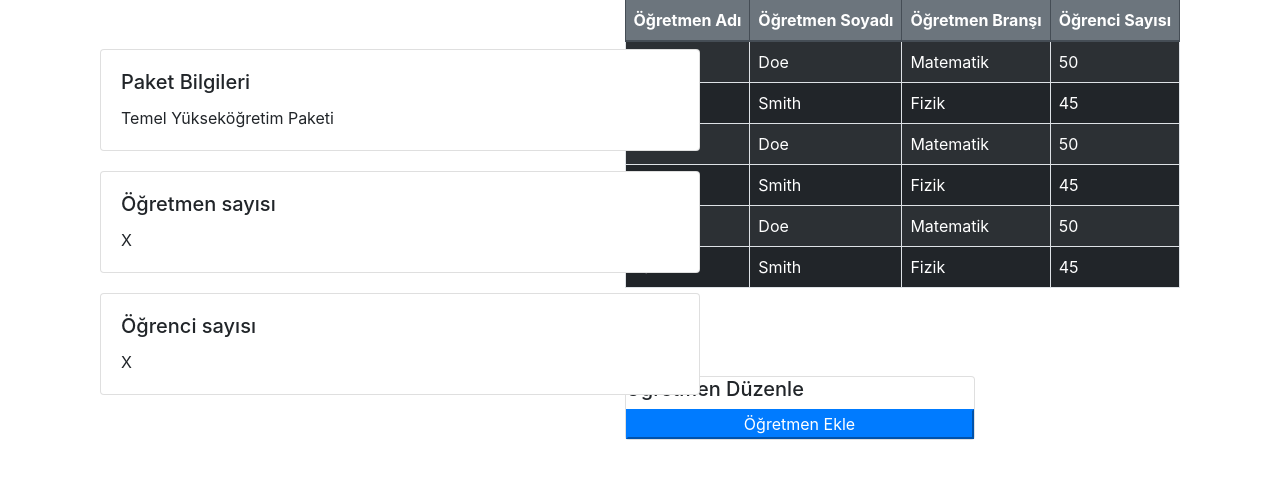
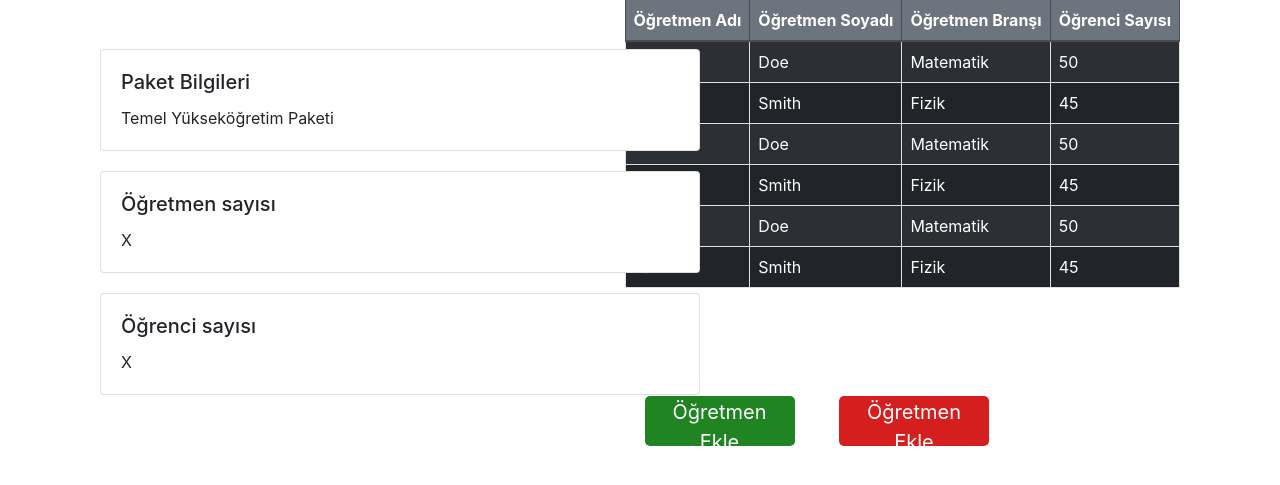
Before and after one commit to turgay2317/bmt310-project, a Django app: template my_app/templates/kurum/kurumAnaSayfa.html in a window 1280 px wide. Shown: the part 130-615 px from the top of the page. Run offline with Django 3.2, Linux system fonts and the light colour scheme; the template is opened without the code that fills it, so the values that code supplies are empty; some libraries are stand-ins or nearby versions.

Commit message:
log out buttons activate

```diff
--- a/my_app/templates/egitmen/egitmenAnaSayfa.html
+++ b/my_app/templates/egitmen/egitmenAnaSayfa.html
@@ -155,7 +155,7 @@
               <li><a class="dropdown-item" href="#">Profil</a></li>
               <li><a class="dropdown-item" href="#">Ayarlar</a></li>
               <li><hr class="dropdown-divider"></li>
-              <li><a class="dropdown-item" href="giris.html">Çıkış yap</a></li>
+              <li><a class="dropdown-item" href="../giris.html">Çıkış yap</a></li>
             </ul>
           </li>
         </ul>
--- a/my_app/templates/kullanici/kullaniciAnaSayfa.html
+++ b/my_app/templates/kullanici/kullaniciAnaSayfa.html
@@ -113,7 +113,7 @@
                             <li><a class="dropdown-item" href="#">Profil</a></li>
                             <li><a class="dropdown-item" href="#">Ayarlar</a></li>
                             <li><hr class="dropdown-divider"></li>
-                            <li><a class="dropdown-item" href="giris.html">Çıkış yap</a></li>
+                            <li><a class="dropdown-item" href="../giris.html">Çıkış yap</a></li>
                         </ul>
                     </li>
                 </ul>
--- a/my_app/templates/kurum/kurumAnaSayfa.html
+++ b/my_app/templates/kurum/kurumAnaSayfa.html
@@ -103,6 +103,16 @@
   width: 600px;
   height: fit-content;
 }
+.btn-custom {
+      width: 150px;
+      height: 50px;
+      font-size: 20px;
+      margin-left: 20px;
+      background-color: #0056b3;
+      border: none;
+      border-radius: 5px;
+      color: #fff;
+    }
 
 
 
@@ -129,7 +139,7 @@
                   <li><a class="dropdown-item" href="#">Profil</a></li>
                   <li><a class="dropdown-item" href="#">Ayarlar</a></li>
                   <li><hr class="dropdown-divider"></li>
-                  <li><a class="dropdown-item" href="giris.html">Çıkış yap</a></li>
+                  <li><a class="dropdown-item" href="../giris.html">Çıkış yap</a></li>
                 </ul>
               </li>
             </ul>
@@ -188,10 +198,11 @@
             </tbody>
           </table>
           <br><br><br>
-          <div class="card" style="width: 350px; height: fit-content;">
-            <h5>Öğretmen Düzenle</h5>
-            <button class="btn-primary"> Öğretmen Ekle </button>
-          </div>
+
+
+            <button class="btn-custom" style="background-color: #208423; margin: 20px;">Öğretmen Ekle</button>
+            <button class="btn-custom" style="background-color: #d51f1f; margin: 20px; ">Öğretmen Ekle</button>
+
 
 
 
```
